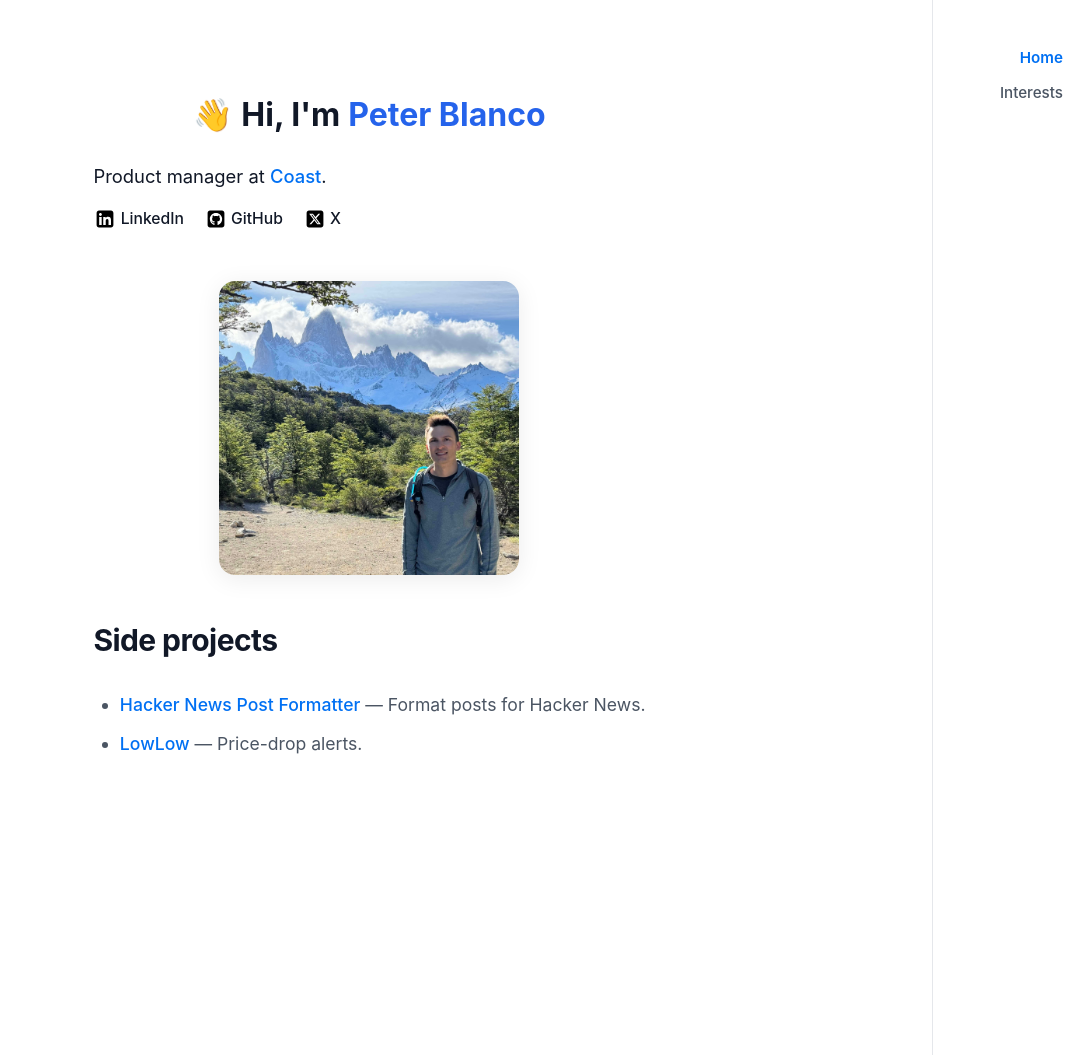
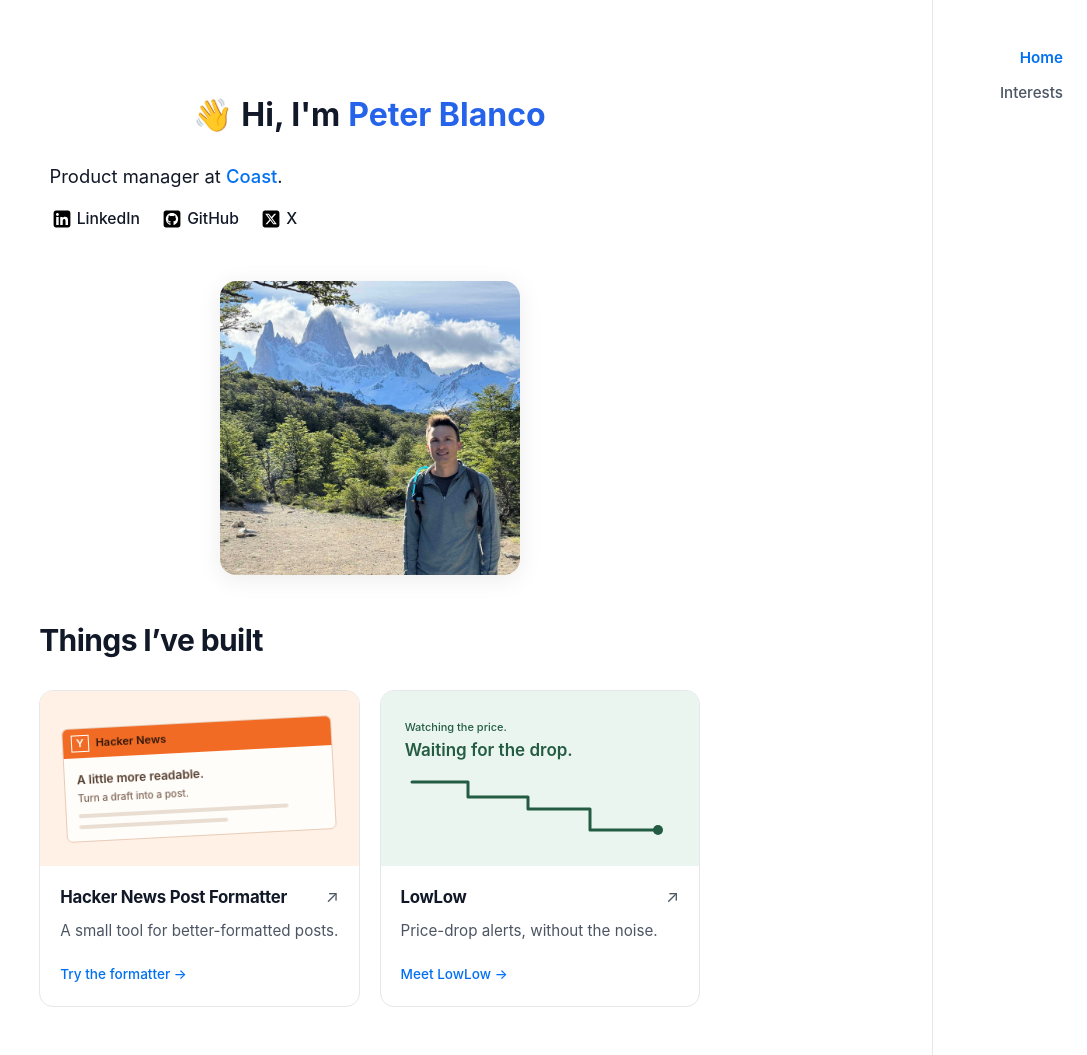
Before and after one commit to PBlanco/pblanco.github.io, a Jekyll site: the page built from index.md, in a window 1280 px wide and 1055 px high. Shown: the whole window, without its empty margins (193-1280 px from the left). Built offline with Jekyll 4.4.1, drawn with Linux system fonts in a browser that asks for light colours.

Commit message:
Present built tools as two visual cards

```diff
--- a/assets/css/styles.css
+++ b/assets/css/styles.css
@@ -523,6 +523,70 @@
   }
 }
 
+/* Small, visual links to the tools Peter has built. */
+.build-grid {
+  display: grid;
+  grid-template-columns: repeat(2, minmax(0, 1fr));
+  gap: 1.25rem;
+}
+
+.build-card {
+  display: flex;
+  flex-direction: column;
+  overflow: hidden;
+  min-width: 0;
+  border: 1px solid var(--border);
+  border-radius: 14px;
+  background: var(--surface);
+  color: var(--text-primary);
+  transition: border-color 0.2s, box-shadow 0.2s;
+}
+
+.build-card:hover {
+  background-size: 0;
+  color: var(--text-primary);
+  border-color: #94a3b8;
+  box-shadow: 0 6px 20px rgb(15 23 42 / 7%);
+}
+
+.build-card:focus-visible {
+  outline: 3px solid var(--primary);
+  outline-offset: 4px;
+}
+
+.build-art {
+  height: 175px;
+  box-sizing: border-box;
+  display: flex;
+  align-items: center;
+  justify-content: center;
+  padding: 24px;
+}
+
+.build-art-hn { background: #fff1e6; }
+.build-art-lowlow { background: #eaf5ef; color: #245c43; }
+.hn-preview { width: 100%; max-width: 270px; background: #fffdfa; border: 1px solid #e8cbb7; border-radius: 6px; overflow: hidden; transform: rotate(-3deg); }
+.hn-preview-bar { background: #f16b24; color: #2e170b; padding: 5px 8px; font-size: 11px; font-weight: 600; }
+.hn-preview-bar span { display: inline-block; border: 1px solid #fff; color: #fff; padding: 0 4px; margin-right: 4px; line-height: 1.4; }
+.hn-preview-copy { padding: 12px; }
+.hn-preview-copy strong, .hn-preview-copy span { display: block; font-size: 12px; color: #533c2c; }
+.hn-preview-copy span { font-size: 10px; color: #7d6453; }
+.hn-preview-copy i { display: block; height: 4px; width: 86%; background: #eaded3; margin-top: 7px; border-radius: 2px; }
+.hn-preview-copy i:last-child { width: 61%; }
+.price-preview { width: 100%; max-width: 270px; }
+.price-preview > span { display: block; font-size: 11px; }
+.price-preview > strong { display: block; font-size: 17px; color: #245c43; }
+.price-preview svg { display: block; width: 100%; height: 70px; margin-top: 5px; }
+.build-copy { display: flex; flex-direction: column; flex: 1; padding: 20px; }
+.build-copy h3 { display: flex; justify-content: space-between; align-items: baseline; gap: 10px; margin: 0; font-size: 1.05rem; line-height: 1.4; letter-spacing: -0.015em; }
+.build-copy h3 > span { color: var(--text-secondary); flex-shrink: 0; font-weight: 400; }
+.build-copy p { margin: 9px 0 20px; font-size: 0.95rem; line-height: 1.6; font-weight: 400; }
+.build-cta { margin-top: auto; font-size: 0.85rem; color: var(--primary); }
+
+@media (max-width: 560px) {
+  .build-grid { grid-template-columns: 1fr; }
+}
+
 /* Center images in blog posts */
 main img {
   display: block;
--- a/index.md
+++ b/index.md
@@ -28,6 +28,32 @@
 
 ![Peter Blanco - Product Manager and Tech Professional](/assets/home.jpg){: .intro-img }
 
-## Side projects
-- [Hacker News Post Formatter](https://hnpostformatter.blancotech.com/){:target="_blank" rel="noopener noreferrer"} — Format posts for Hacker News.
-- [LowLow](https://lowlow.bot){:target="_blank" rel="noopener noreferrer"} — Price-drop alerts.
+## Things I’ve built
+
+<div class="build-grid">
+  <a class="build-card" href="https://hnpostformatter.blancotech.com/" target="_blank" rel="noopener noreferrer">
+    <div class="build-art build-art-hn" aria-hidden="true">
+      <div class="hn-preview">
+        <div class="hn-preview-bar"><span>Y</span> Hacker News</div>
+        <div class="hn-preview-copy"><strong>A little more readable.</strong><span>Turn a draft into a post.</span><i></i><i></i></div>
+      </div>
+    </div>
+    <div class="build-copy">
+      <h3>Hacker News Post Formatter <span aria-hidden="true">↗</span></h3>
+      <p>A small tool for better-formatted posts.</p>
+      <span class="build-cta">Try the formatter <span aria-hidden="true">→</span></span>
+    </div>
+  </a>
+  <a class="build-card" href="https://lowlow.bot" target="_blank" rel="noopener noreferrer">
+    <div class="build-art build-art-lowlow" aria-hidden="true">
+      <div class="price-preview"><span>Watching the price.</span><strong>Waiting for the drop.</strong>
+        <svg viewBox="0 0 260 70" fill="none"><path d="M2 12H58V27H118V39H180V60H248" stroke="currentColor" stroke-width="3" stroke-linecap="round" stroke-linejoin="round"/><circle cx="248" cy="60" r="5" fill="currentColor"/></svg>
+      </div>
+    </div>
+    <div class="build-copy">
+      <h3>LowLow <span aria-hidden="true">↗</span></h3>
+      <p>Price-drop alerts, without the noise.</p>
+      <span class="build-cta">Meet LowLow <span aria-hidden="true">→</span></span>
+    </div>
+  </a>
+</div>
```
Also changed, not shown: AGENTS.md (+1 -0 lines).
